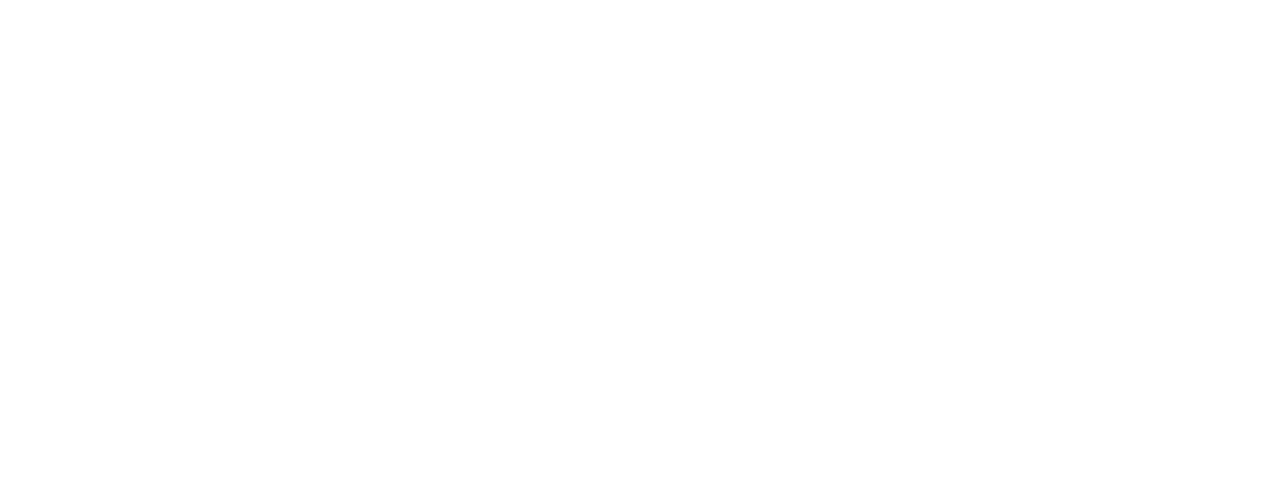
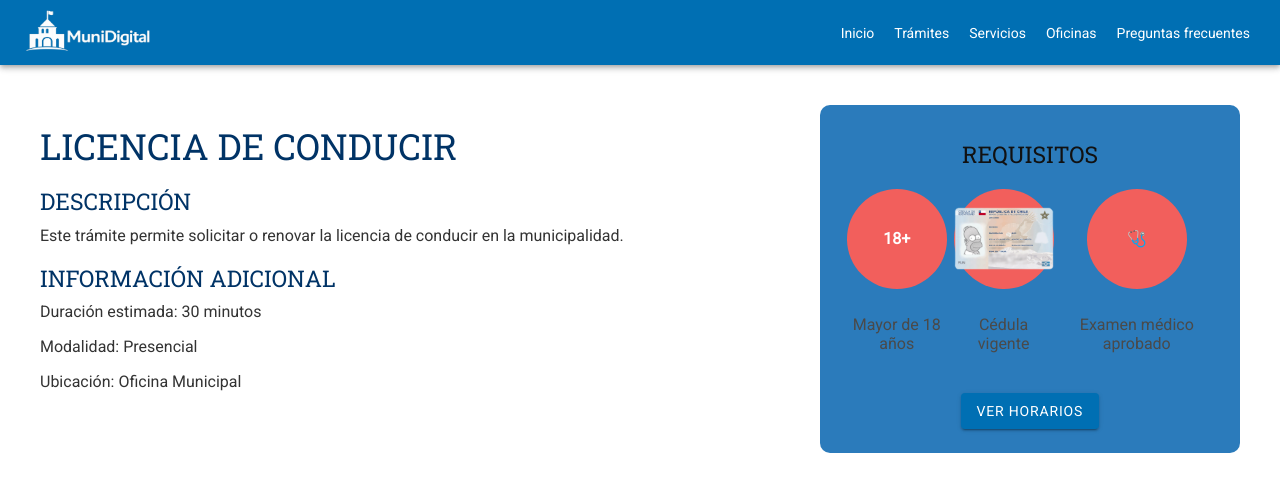
Before and after one commit to claapii/Proyecto-Web-y-Movil-23, a React (Vite) app: page /detalle in a window 1280 px wide. Shown: the top 492 px of the page. Built offline with nearby package versions, Linux system fonts and the light colour scheme.

Commit message:
Se crea Detalle.css  y Detalle.tsx, falta mejorar  temas visuales y agregar la pantalla después de agendar hora.

```diff
--- a/src/App.tsx
+++ b/src/App.tsx
@@ -80,6 +80,7 @@
 import Home from './pages/Home';
 import Tramites from './pages/Tramites';
 import Horarios from './pages/Horarios';
+import Detalle from './pages/Detalle';
 
 /* Core CSS required for Ionic components to work properly */
 import '@ionic/react/css/core.css';
@@ -100,6 +101,7 @@
 /* Theme variables */
 import './theme/variables.css';
 
+
 setupIonicReact();
 
 const App: React.FC = () => (
@@ -113,6 +115,8 @@
 
         <Route path="/tramites" component={Tramites} exact />
 
+        <Route path="/detalle" component={Detalle} exact />
+
         <Route path="/horarios" component={Horarios} exact />
 
         <Route exact path="/" render={() => <Redirect to="/login" />} />
--- /dev/null
+++ b/src/pages/Detalle.css
@@ -0,0 +1,77 @@
+/* CONTENEDOR PRINCIPAL */
+.detalle-container {
+  display: flex;
+  justify-content: space-between;
+  padding: 40px;
+  gap: 40px;
+}
+
+/* IZQUIERDA */
+.detalle-info {
+  width: 60%;
+}
+
+.detalle-info h1 {
+  font-size: 36px;
+  color: #003366;
+  margin-bottom: 15px;
+}
+
+.detalle-info h3 {
+  color: #003366;
+  margin-top: 20px;
+}
+
+.detalle-info p {
+  margin-top: 5px;
+  color: #333;
+}
+
+/* DERECHA (CARD) */
+.detalle-card {
+  width: 35%;
+  background: #2b7bbb;
+  padding: 20px;
+  border-radius: 10px;
+  color: white;
+  text-align: center;
+}
+
+.detalle-card h3 {
+  margin-bottom: 20px;
+}
+
+/* REQUISITOS */
+.requisitos {
+  display: flex;
+  justify-content: space-around;
+  margin-bottom: 20px;
+}
+
+.req-item {
+  display: flex;
+  flex-direction: column;
+  align-items: center;
+}
+
+.circle {
+  background: #f25f5c;
+  width: 100px;
+  height: 100px;
+  border-radius: 50%;
+  display: flex;
+  justify-content: center;
+  align-items: center;
+  font-weight: bold;
+  margin-bottom: 10px;
+}
+
+/* BOTÓN */
+.btn-horarios {
+  background: var(--ion-color-primary);
+  color: white;
+  border: none;
+  padding: 12px 20px;
+  border-radius: 10px;
+  cursor: pointer;
+}
--- a/src/pages/Detalle.tsx
+++ b/src/pages/Detalle.tsx
@@ -0,0 +1,81 @@
+import {
+  IonPage,
+  IonHeader,
+  IonToolbar,
+  IonContent,
+  IonButton
+} from "@ionic/react";
+
+import "./detalle.css";
+import { NavLink } from "react-router-dom";
+
+const Detalle: React.FC = () => {
+  return (
+    <IonPage>
+      <IonHeader>
+        <IonToolbar className="toolbar">
+          <div className="header-container">
+            <img src="/logoMuniDigitalBlanco.png" alt="logo" className="home-logo" />
+
+            <nav className="nav-menu">
+                <NavLink to="/home">Inicio</NavLink>
+                <NavLink to="/tramites">Trámites</NavLink>
+                <NavLink to="/servicios">Servicios</NavLink>
+                <NavLink to="/oficinas">Oficinas</NavLink>
+                <NavLink to="/faq">Preguntas frecuentes</NavLink>
+            </nav>
+          </div>
+        </IonToolbar>
+      </IonHeader>
+
+      <IonContent>
+        <div className="detalle-container">
+
+          {/* IZQUIERDA */}
+          <div className="detalle-info">
+            <h1>LICENCIA DE CONDUCIR</h1>
+
+            <h3>DESCRIPCIÓN</h3>
+            <p>
+              Este trámite permite solicitar o renovar la licencia de conducir en la municipalidad.
+            </p>
+
+            <h3>INFORMACIÓN ADICIONAL</h3>
+            <p>Duración estimada: 30 minutos</p>
+            <p>Modalidad: Presencial</p>
+            <p>Ubicación: Oficina Municipal</p>
+          </div>
+
+          {/* DERECHA */}
+          <div className="detalle-card">
+            <h3>REQUISITOS</h3>
+
+            <div className="requisitos">
+              <div className="req-item">
+                <div className="circle">18+</div>
+                <p>Mayor de 18 años</p>
+              </div>
+
+              <div className="req-item">
+                <div className="circle"><img src="/cedula.png" alt="Cédula" className="req-img" /></div>
+                <p>Cédula vigente</p>
+              </div>
+
+              <div className="req-item">
+                <div className="circle">🩺</div>
+                <p>Examen médico aprobado</p>
+              </div>
+            </div>
+
+                <IonButton routerLink= "/horarios">
+                Ver horarios
+                </IonButton>
+          </div>
+
+        </div>
+      </IonContent>
+    </IonPage>
+  );
+};
+
+export default Detalle;
--- a/src/pages/Tramites.tsx
+++ b/src/pages/Tramites.tsx
@@ -20,11 +20,11 @@
             <img src="/logoMuniDigitalBlanco.png" className="home-logo" />
 
             <nav className="nav-menu">
-              <NavLink to="/Home">Inicio</NavLink>
-              <NavLink to="/Tramites">Trámites</NavLink>
-              <NavLink to="/Servicios">Servicios</NavLink>
-              <NavLink to="/Oficinas">Oficinas</NavLink>
-              <NavLink to="/FAQ">Preguntas frecuentes</NavLink>
+              <NavLink to="/home">Inicio</NavLink>
+              <NavLink to="/tramites">Trámites</NavLink>
+              <NavLink to="/servicios">Servicios</NavLink>
+              <NavLink to="/oficinas">Oficinas</NavLink>
+              <NavLink to="/faq">Preguntas frecuentes</NavLink>
             </nav>
           </div>
         </IonToolbar>
@@ -56,8 +56,12 @@
               <p>
                 Solicita o renueva tu licencia de conducir de forma simple.
               </p>
-              <IonButton routerLink="/horarios" className="tramite-btn">
-                Ver trámite
+              <IonButton
+                routerLink="/detalle"
+                routerDirection="forward"
+                className="tramite-btn"
+              >
+                Ver Trámite
               </IonButton>
             </div>
 
@@ -67,7 +71,7 @@
               <p>
                 Revisa la información necesaria para permisos de circulación.
               </p>
-              <IonButton routerLink="/horarios" className="tramite-btn">
+              <IonButton routerLink="/detalle/2" className="tramite-btn">
                 Ver trámite
               </IonButton>
             </div>
@@ -78,7 +82,7 @@
               <p>
                 Obtén certificados y documentos médicos.
               </p>
-              <IonButton routerLink="/horarios" className="tramite-btn">
+              <IonButton routerLink="/detalle/3" className="tramite-btn">
                 Ver trámite
               </IonButton>
             </div>
@@ -89,7 +93,7 @@
               <p>
                 Solicita los documentos o información acerca de la inscripción de patente.
               </p>
-              <IonButton routerLink="/horarios" className="tramite-btn">
+              <IonButton routerLink="/detalle/4" className="tramite-btn">
                 Ver trámite
               </IonButton>
             </div>
```
Also changed, not shown: public/cedula.png (added), public/examen.png (added).
